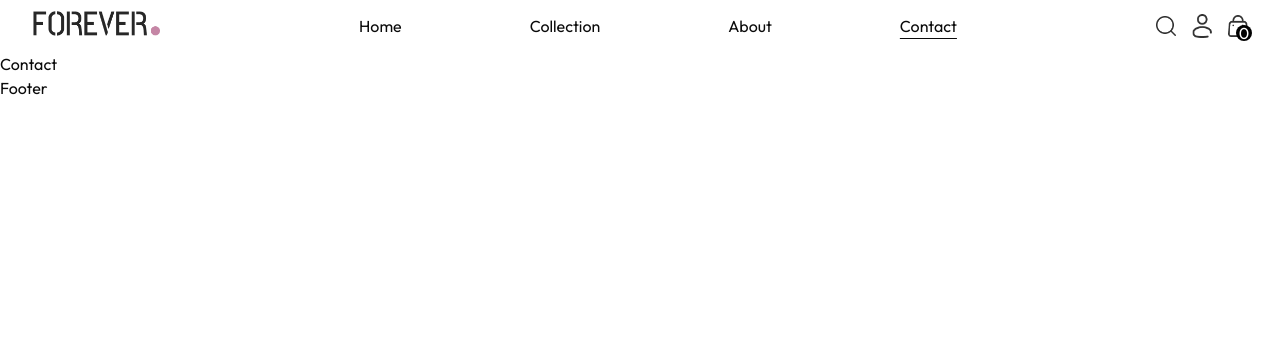
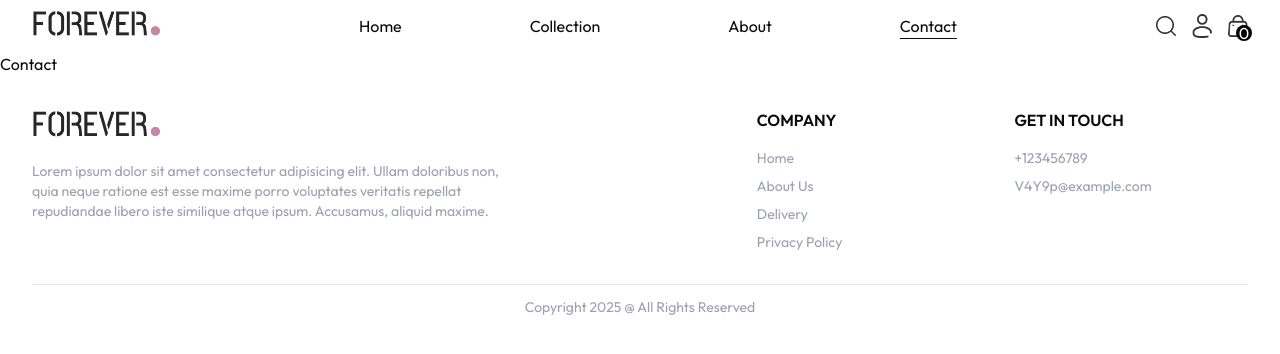
Before and after one commit to mohangrg2018/forever-ecommerce, a React (Vite) app in the folder client/: page /contact in a window 1280 px wide. Shown: the top 354 px of the page. Built offline with nearby package versions, Linux system fonts and the light colour scheme.

Commit message:
feat(footer): implement Footer component with navigation links and contact information

```diff
--- a/client/src/components/shared/footer.jsx
+++ b/client/src/components/shared/footer.jsx
@@ -1,7 +1,58 @@
+import { assets } from "@/assets/assets";
 import React from "react";
+import { Link } from "react-router-dom";
 
 const Footer = () => {
-  return <div>Footer</div>;
+  return (
+    <footer className="container__width">
+      <div className="flex flex-col sm:flex-row items-center sm:items-start gap-6 py-8">
+        <div className="w-full sm:w-[60%] flex flex-col gap-4 items-center sm:items-start">
+          <Link to="/">
+            <img src={assets.logo} className="w-32" alt="" />
+          </Link>
+          <p className="text-gray-400 text-sm text-center sm:text-start w-[80%] sm:w-[70%]">
+            Lorem ipsum dolor sit amet consectetur adipisicing elit. Ullam
+            doloribus non, quia neque ratione est esse maxime porro voluptates
+            veritatis repellat repudiandae libero iste similique atque ipsum.
+            Accusamus, aliquid maxime.
+          </p>
+        </div>
+        <div className="w-full sm:w-[20%] flex flex-col gap-4">
+          <p className="uppercase font-semibold hidden sm:block">company</p>
+          <ul className="flex sm:flex-col items-center sm:items-start gap-4 sm:gap-2 text-gray-400 text-sm">
+            <li>
+              <Link to="/">Home</Link>
+            </li>
+            <li>
+              <Link to="/about">About Us</Link>
+            </li>
+            <li>
+              <Link to="#">Delivery</Link>
+            </li>
+            <li>
+              <Link to="#">Privacy Policy</Link>
+            </li>
+          </ul>
+        </div>
+        <div className="w-full sm:w-[20%] flex flex-col gap-4">
+          <p className="uppercase font-semibold hidden sm:block">
+            get in touch
+          </p>
+          <ul className="flex sm:flex-col items-center sm:items-start gap-4 sm:gap-2 text-gray-400 text-sm">
+            <li>
+              <a href="tel:+123456789"> +123456789</a>
+            </li>
+            <li>
+              <a href="mailto:V4Y9p@example.com">V4Y9p@example.com</a>
+            </li>
+          </ul>
+        </div>
+      </div>
+      <div className="text-sm py-3 border-t border-gray-200 text-gray-400 text-center">
+        Copyright 2025 @ All Rights Reserved
+      </div>
+    </footer>
+  );
 };
 
 export default Footer;
```
